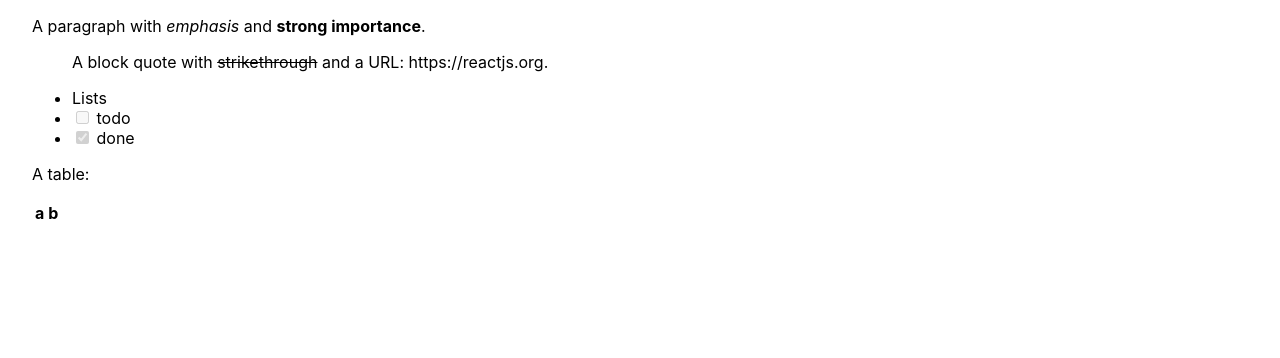
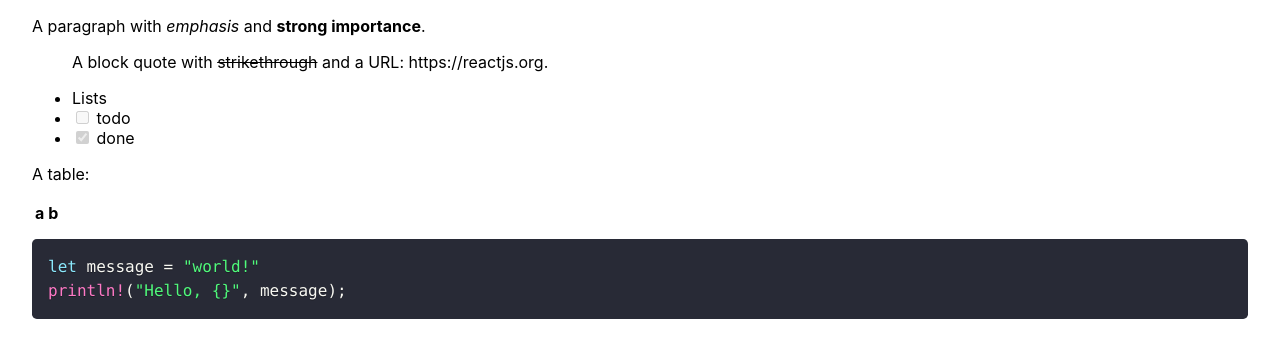
Before and after one commit to oshanQQ/oshanqq-dev, a Next.js app: page / in a window 1280 px wide. Shown: the top 358 px of the page. Built offline with nearby package versions, Linux system fonts and the light colour scheme.

Commit message:
✨ Add syntax highlight

```diff
--- a/package.json
+++ b/package.json
@@ -13,12 +13,14 @@
     "react": "18.1.0",
     "react-dom": "18.1.0",
     "react-markdown": "^8.0.3",
+    "react-syntax-highlighter": "^15.5.0",
     "remark-gfm": "^3.0.1"
   },
   "devDependencies": {
     "@types/node": "17.0.31",
     "@types/react": "18.0.8",
     "@types/react-dom": "18.0.3",
+    "@types/react-syntax-highlighter": "^15.5.1",
     "eslint": "8.14.0",
     "eslint-config-next": "12.1.6",
     "typescript": "4.6.4"
--- a/pages/index.tsx
+++ b/pages/index.tsx
@@ -4,6 +4,8 @@ import Image from "next/image";
 import styles from "../styles/Home.module.css";
 import ReactMarkdown from "react-markdown";
 import remarkGfm from "remark-gfm";
+import { Prism as SyntaxHighlighter } from "react-syntax-highlighter";
+import { dracula } from "react-syntax-highlighter/dist/cjs/styles/prism";
 
 const Home: NextPage = () => {
   const markdown = `A paragraph with *emphasis* and **strong importance**.
@@ -18,11 +20,39 @@ const Home: NextPage = () => {
 
   | a | b |
   | - | - |
+
+  ~~~rust
+  let message = "world!"
+  println!("Hello, {}", message);
+  ~~~
   `;
 
   return (
     <div className={styles.container}>
-      <ReactMarkdown remarkPlugins={[remarkGfm]}>{markdown}</ReactMarkdown>
+      <ReactMarkdown
+        remarkPlugins={[remarkGfm]}
+        components={{
+          code({ node, inline, className, children, ...props }) {
+            const match = /language-(\w+)/.exec(className || "");
+            return !inline && match ? (
+              <SyntaxHighlighter
+                language={match[1]}
+                style={dracula as any}
+                PreTag="div"
+                {...props}
+              >
+                {String(children).replace(/\n$/, "")}
+              </SyntaxHighlighter>
+            ) : (
+              <code className={className} {...props}>
+                {children}
+              </code>
+            );
+          },
+        }}
+      >
+        {markdown}
+      </ReactMarkdown>
     </div>
   );
 };
```
Also changed, not shown: 2 other files (tests, documents, lock files or other folders).
